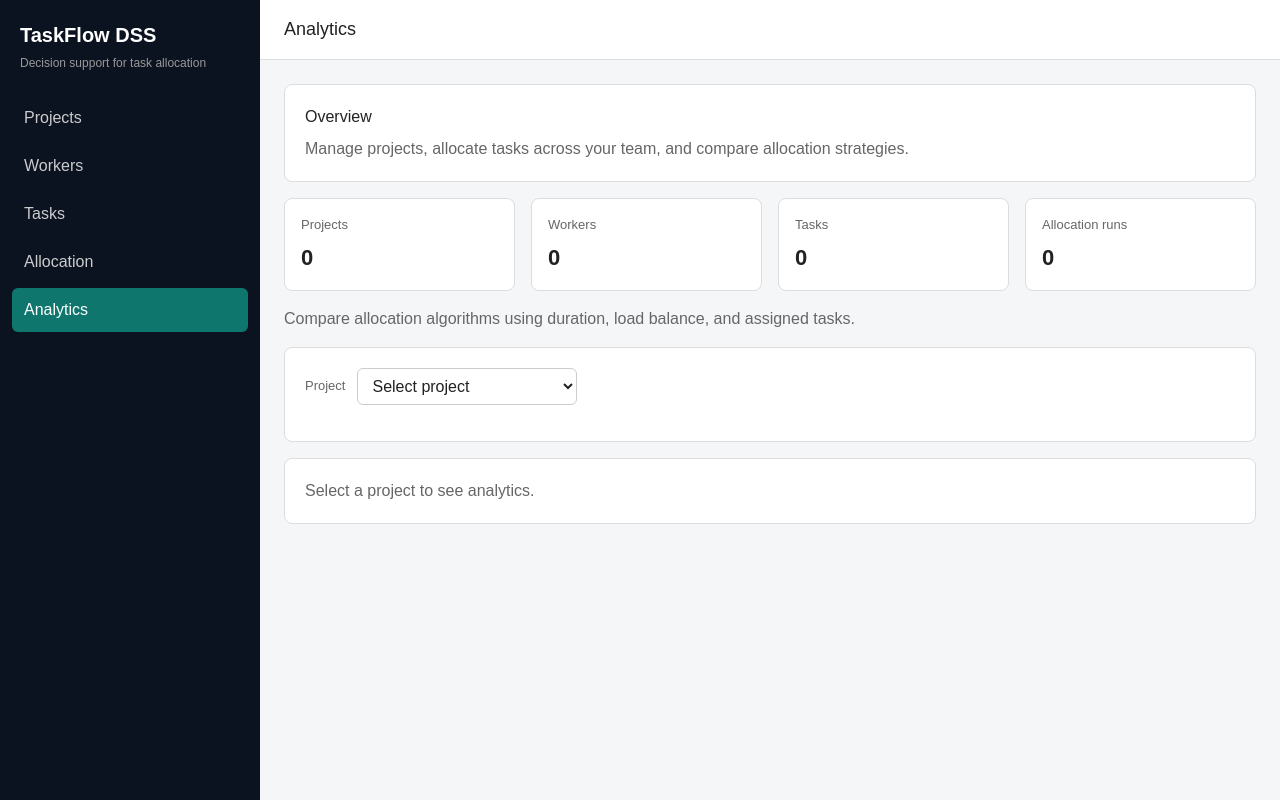
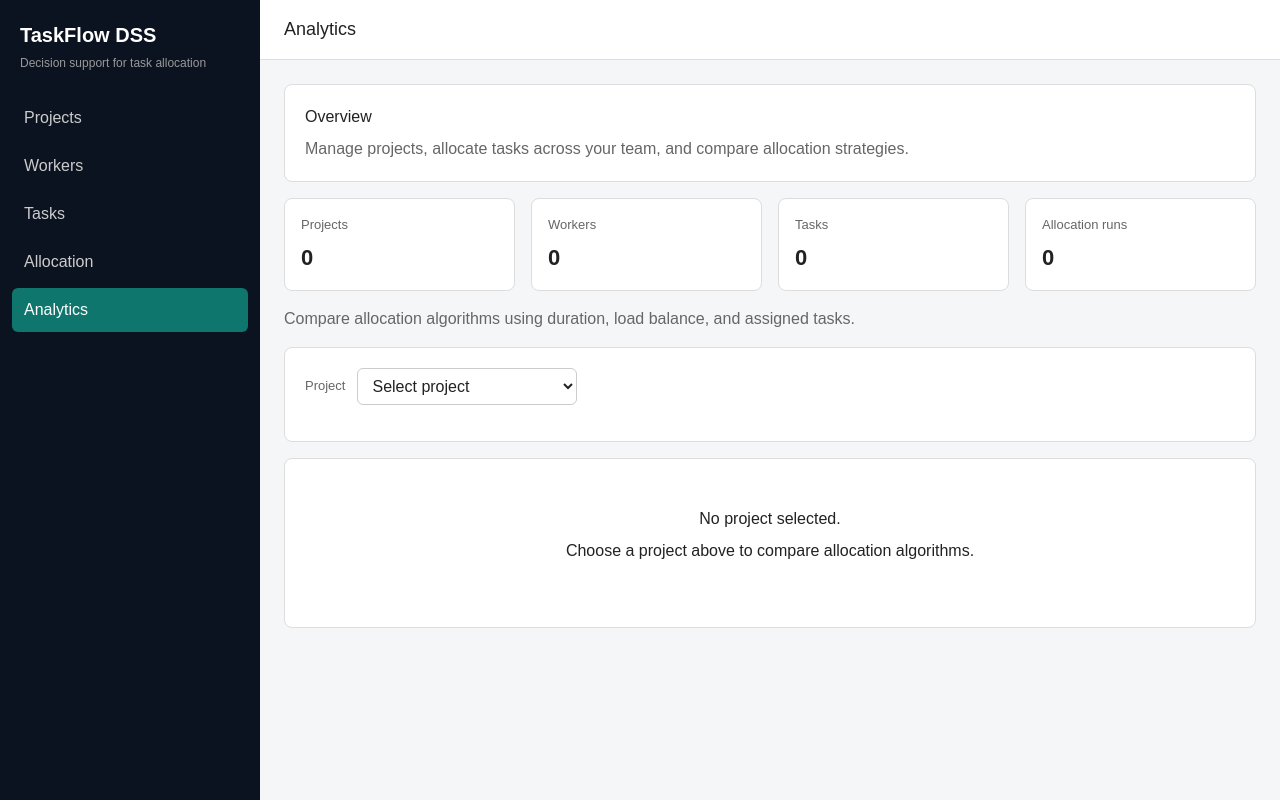
Before and after one commit to bingchiling34/taskflow-dss-project, a Django app: page /analytics/ in a window 1280 px wide. Run offline with Django 5.2, Linux system fonts and the light colour scheme; data that the repository does not hold is empty; parts of the project's set-up code (start-up, migrations or seed data) failed here and were passed over; some libraries are stand-ins or nearby versions.

Commit message:
Add empty states and relative creation dates

```diff
--- a/static/css/app.css
+++ b/static/css/app.css
@@ -152,6 +152,20 @@ a {
 .muted {
   margin: 0;
   color: #666666;
+}
+
+.empty-state {
+  text-align: center;
+  padding: 28px 16px;
+}
+
+.empty-state p {
+  margin: 0 0 8px 0;
+  color: #222222;
+}
+
+.empty-state .muted {
+  margin-bottom: 16px;
 }
 
 .btn {
--- a/templates/allocation/detail.html
+++ b/templates/allocation/detail.html
@@ -1,4 +1,5 @@
 {% extends "base.html" %}
+{% load display_extras %}
 
 {% block title %}{{ algorithm_label }} - Allocation - TaskFlow DSS{% endblock %}
 {% block page_title %}{{ algorithm_label }}{% endblock %}
@@ -37,7 +38,7 @@
     </div>
     <div class="detail-row">
       <span class="label">Created</span>
-      <span>{{ run.created_at|date:"Y-m-d H:i" }}</span>
+      <span>{{ run.created_at|friendly_date }}</span>
     </div>
     <div class="detail-block">
       <span class="label">Notes</span>
--- a/templates/analytics/home.html
+++ b/templates/analytics/home.html
@@ -1,4 +1,5 @@
 {% extends "base.html" %}
+{% load display_extras %}
 
 {% block title %}Analytics - TaskFlow DSS{% endblock %}
 {% block page_title %}Analytics{% endblock %}
@@ -50,15 +51,18 @@
 
   {% if not selected_project %}
     <div class="panel">
-      <p class="muted">Select a project to see analytics.</p>
+      <div class="empty-state">
+        <p>No project selected.</p>
+        <p class="muted">Choose a project above to compare allocation algorithms.</p>
+      </div>
     </div>
   {% elif not comparison.has_data %}
     <div class="panel">
-      <p class="muted">
-        No allocation runs for this project yet.
-        Go to <a href="{% url 'allocation_home' %}?project={{ selected_project.id }}">Allocation</a>
-        and run algorithms first.
-      </p>
+      <div class="empty-state">
+        <p>No allocation runs for this project yet.</p>
+        <p class="muted">Run algorithms first, then return here to compare results.</p>
+        <a class="btn btn-primary" href="{% url 'allocation_home' %}?project={{ selected_project.id }}">Go to Allocation</a>
+      </div>
     </div>
   {% else %}
     <div class="panel">
@@ -98,7 +102,7 @@
               <td>{{ row.duration }}</td>
               <td>{{ row.load_balance }}</td>
               <td>{{ row.assigned_tasks }}</td>
-              <td>{{ row.run.created_at|date:"Y-m-d H:i" }}</td>
+              <td>{{ row.run.created_at|friendly_date }}</td>
               <td class="actions">
                 <a href="{% url 'allocation_run_detail' row.run.id %}">Open run</a>
               </td>
--- a/templates/projects/detail.html
+++ b/templates/projects/detail.html
@@ -1,4 +1,5 @@
 {% extends "base.html" %}
+{% load display_extras %}
 
 {% block title %}{{ project.name }} - TaskFlow DSS{% endblock %}
 {% block page_title %}{{ project.name }}{% endblock %}
@@ -22,11 +23,11 @@
     </div>
     <div class="detail-row">
       <span class="label">Created</span>
-      <span>{{ project.created_at|date:"Y-m-d H:i" }}</span>
+      <span>{{ project.created_at|friendly_date }}</span>
     </div>
     <div class="detail-row">
       <span class="label">Updated</span>
-      <span>{{ project.updated_at|date:"Y-m-d H:i" }}</span>
+      <span>{{ project.updated_at|friendly_date }}</span>
     </div>
     <div class="detail-block">
       <span class="label">Description</span>
--- a/templates/tasks/detail.html
+++ b/templates/tasks/detail.html
@@ -1,4 +1,5 @@
 {% extends "base.html" %}
+{% load display_extras %}
 
 {% block title %}{{ task.title }} - TaskFlow DSS{% endblock %}
 {% block page_title %}{{ task.title }}{% endblock %}
@@ -38,11 +39,11 @@
     </div>
     <div class="detail-row">
       <span class="label">Created</span>
-      <span>{{ task.created_at|date:"Y-m-d H:i" }}</span>
+      <span>{{ task.created_at|friendly_date }}</span>
     </div>
     <div class="detail-row">
       <span class="label">Updated</span>
-      <span>{{ task.updated_at|date:"Y-m-d H:i" }}</span>
+      <span>{{ task.updated_at|friendly_date }}</span>
     </div>
     <div class="detail-block">
       <span class="label">Description</span>
--- a/templates/tasks/list.html
+++ b/templates/tasks/list.html
@@ -55,7 +55,11 @@
         </tbody>
       </table>
     {% else %}
-      <p class="muted">No tasks yet. Create the first one to continue.</p>
+      <div class="empty-state">
+        <p>No tasks yet.</p>
+        <p class="muted">Create tasks with skills and hours for allocation.</p>
+        <a class="btn btn-primary" href="{% url 'task_create' %}{% if selected_project %}?project={{ selected_project.id }}{% endif %}">New task</a>
+      </div>
     {% endif %}
   </div>
 {% endblock %}
--- a/templates/workers/detail.html
+++ b/templates/workers/detail.html
@@ -1,4 +1,5 @@
 {% extends "base.html" %}
+{% load display_extras %}
 
 {% block title %}{{ worker.name }} - TaskFlow DSS{% endblock %}
 {% block page_title %}{{ worker.name }}{% endblock %}
@@ -30,11 +31,11 @@
     </div>
     <div class="detail-row">
       <span class="label">Created</span>
-      <span>{{ worker.created_at|date:"Y-m-d H:i" }}</span>
+      <span>{{ worker.created_at|friendly_date }}</span>
     </div>
     <div class="detail-row">
       <span class="label">Updated</span>
-      <span>{{ worker.updated_at|date:"Y-m-d H:i" }}</span>
+      <span>{{ worker.updated_at|friendly_date }}</span>
     </div>
   </div>
 {% endblock %}
--- a/templates/workers/list.html
+++ b/templates/workers/list.html
@@ -53,7 +53,11 @@
         </tbody>
       </table>
     {% else %}
-      <p class="muted">No workers yet. Create the first one to continue.</p>
+      <div class="empty-state">
+        <p>No workers yet.</p>
+        <p class="muted">Add team members to prepare for task allocation.</p>
+        <a class="btn btn-primary" href="{% url 'worker_create' %}{% if selected_project %}?project={{ selected_project.id }}{% endif %}">New worker</a>
+      </div>
     {% endif %}
   </div>
 {% endblock %}
```
Also changed, not shown: core/templatetags/display_extras.py (added, +25 -0 lines), templates/allocation/home.html (+6 -2 lines), templates/projects/list.html (+7 -2 lines), core/templatetags/__init__.py (added).
